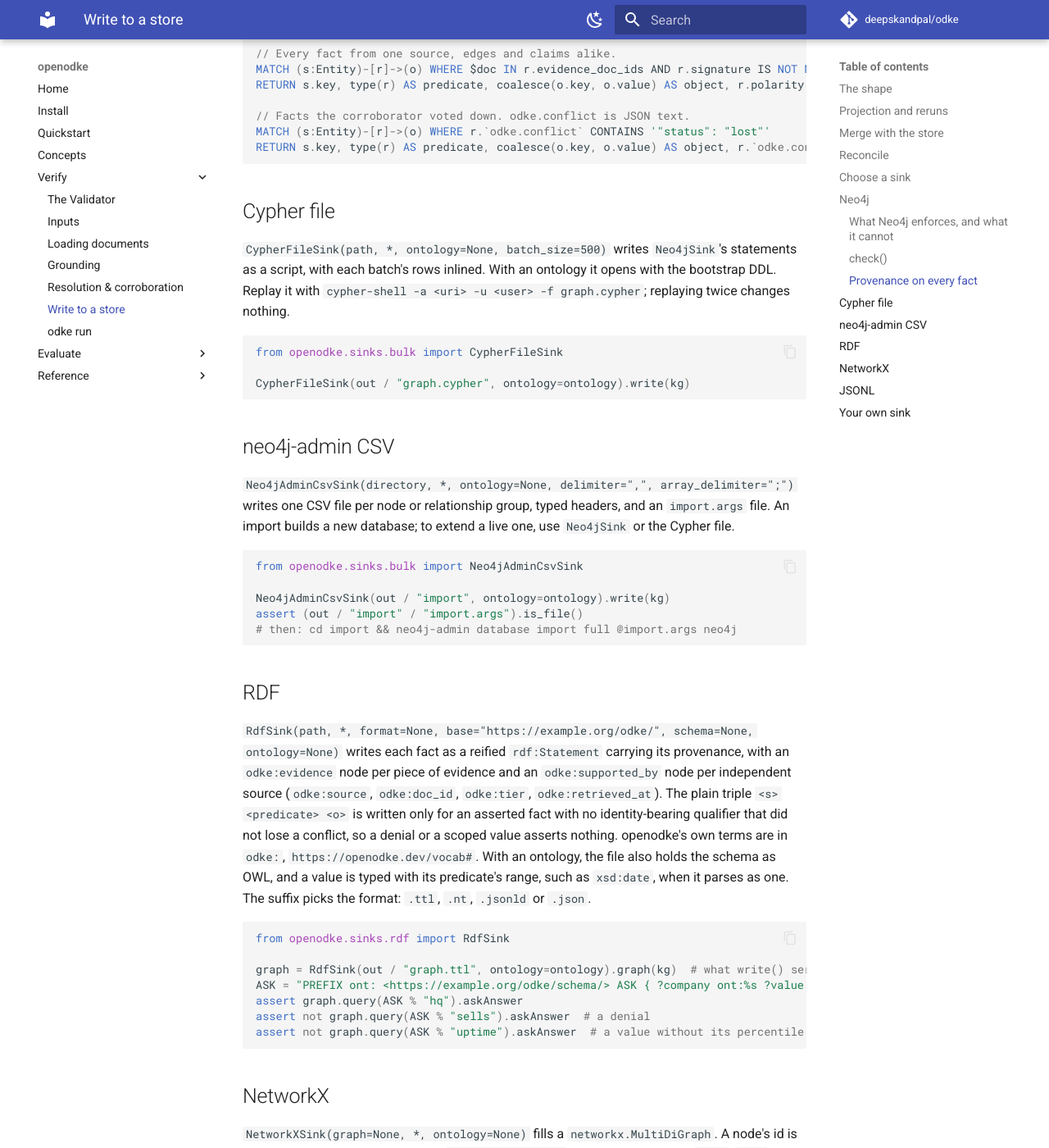
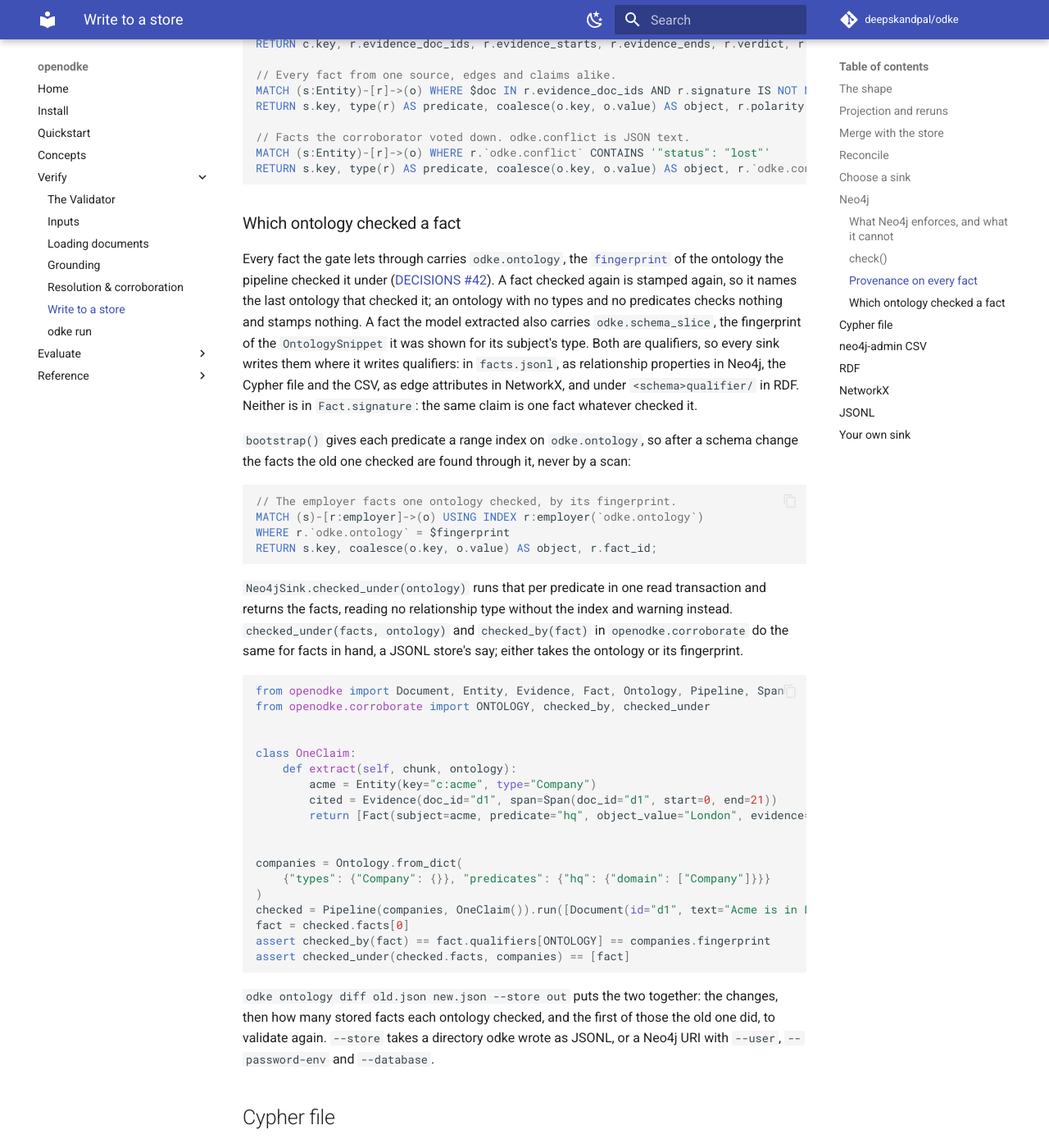
Before and after one commit to deepskandpal/odke, an MkDocs documentation site: the page built from docs/stores.md, in a window 1280 px wide and 1400 px high, scrolled down 8980 px. Shown: the whole window at 82% size. Built offline with MkDocs 1.6.1 and Material for MkDocs 9.7.7, drawn with Linux system fonts in a browser that asks for light colours; comment, search, counter and statistics services are not loaded; some of the changed text lies outside the part shown.

Commit message:
docs: which ontology checked a fact, the index, the query and the diff
A part in stores.md with the Cypher, the Python helpers and a runnable
example; the slice's fingerprint and diff --store in ontology.md; the
bootstrap count in run.md and the e2e README.

Co-Authored-By: Claude Opus 5.5 <noreply@anthropic.com>
Claude-Session: https://claude.ai/code/session_016EZ1FgTUH3NKEQyU837Wcd

````diff
--- a/docs/stores.md
+++ b/docs/stores.md
@@ -323,7 +323,9 @@ not raise a `DoubleStageWarning`.
 Bootstrap also creates indexes on `external_id` per type, a full-text index over
 `label` and `aliases` per type, an index on `key` for `:Entity`, and a
 full-text index over `evidence_doc_ids` per predicate, which the
-[reconciler](#reconcile) finds a document's facts through. A type or
+[reconciler](#reconcile) finds a document's facts through, and an index on
+`odke.ontology` per predicate, which the facts one ontology checked are found
+through ([below](#which-ontology-checked-a-fact)). A type or
 predicate the ontology does not name gets no constraint or index. The key
 constraint and these indexes are what `Neo4jSink.lookup()` reads through to
 resolve a new batch against the graph without loading it
@@ -379,6 +381,64 @@ RETURN s.key, type(r) AS predicate, coalesce(o.key, o.value) AS object, r.polari
 MATCH (s:Entity)-[r]->(o) WHERE r.`odke.conflict` CONTAINS '"status": "lost"'
 RETURN s.key, type(r) AS predicate, coalesce(o.key, o.value) AS object, r.`odke.conflict`;
 ```
+
+### Which ontology checked a fact
+
+Every fact the gate lets through carries `odke.ontology`, the
+[`fingerprint`](ontology.md#freezing) of the ontology the pipeline checked it
+under ([DECISIONS #42](decisions.md#42)). A fact checked again is stamped
+again, so it names the last ontology that checked it; an ontology with no
+types and no predicates checks nothing and stamps nothing. A fact the model
+extracted also carries `odke.schema_slice`, the fingerprint of the
+`OntologySnippet` it was shown for its subject's type. Both are qualifiers,
+so every sink writes them where it writes qualifiers: in `facts.jsonl`, as
+relationship properties in Neo4j, the Cypher file and the CSV, as edge
+attributes in NetworkX, and under `<schema>qualifier/` in RDF. Neither is in
+`Fact.signature`: the same claim is one fact whatever checked it.
+
+`bootstrap()` gives each predicate a range index on `odke.ontology`, so after a
+schema change the facts the old one checked are found through it, never by a
+scan:
+
+```cypher
+// The employer facts one ontology checked, by its fingerprint.
+MATCH (s)-[r:employer]->(o) USING INDEX r:employer(`odke.ontology`)
+WHERE r.`odke.ontology` = $fingerprint
+RETURN s.key, coalesce(o.key, o.value) AS object, r.fact_id;
+```
+
+`Neo4jSink.checked_under(ontology)` runs that per predicate in one read
+transaction and returns the facts, reading no relationship type without the
+index and warning instead. `checked_under(facts, ontology)` and
+`checked_by(fact)` in `openodke.corroborate` do the same for facts in hand, a
+JSONL store's say; either takes the ontology or its fingerprint.
+
+```python
+from openodke import Document, Entity, Evidence, Fact, Ontology, Pipeline, Span
+from openodke.corroborate import ONTOLOGY, checked_by, checked_under
+
+
+class OneClaim:
+    def extract(self, chunk, ontology):
+        acme = Entity(key="c:acme", type="Company")
+        cited = Evidence(doc_id="d1", span=Span(doc_id="d1", start=0, end=21))
+        return [Fact(subject=acme, predicate="hq", object_value="London", evidence=(cited,))]
+
+
+companies = Ontology.from_dict(
+    {"types": {"Company": {}}, "predicates": {"hq": {"domain": ["Company"]}}}
+)
+checked = Pipeline(companies, OneClaim()).run([Document(id="d1", text="Acme is in London now.")])
+fact = checked.facts[0]
+assert checked_by(fact) == fact.qualifiers[ONTOLOGY] == companies.fingerprint
+assert checked_under(checked.facts, companies) == [fact]
+```
+
+`odke ontology diff old.json new.json --store out` puts the two together:
+the changes, then how many stored facts each ontology checked, and the first
+of those the old one did, to validate again. `--store` takes a directory odke
+wrote as JSONL, or a Neo4j URI with `--user`, `--password-env` and
+`--database`.
 
 ## Cypher file
 
````
Also changed, not shown: docs/ontology.md (+8 -1 lines), docs/run.md (+1 -1 lines), examples/e2e/README.md (+3 -3 lines).
